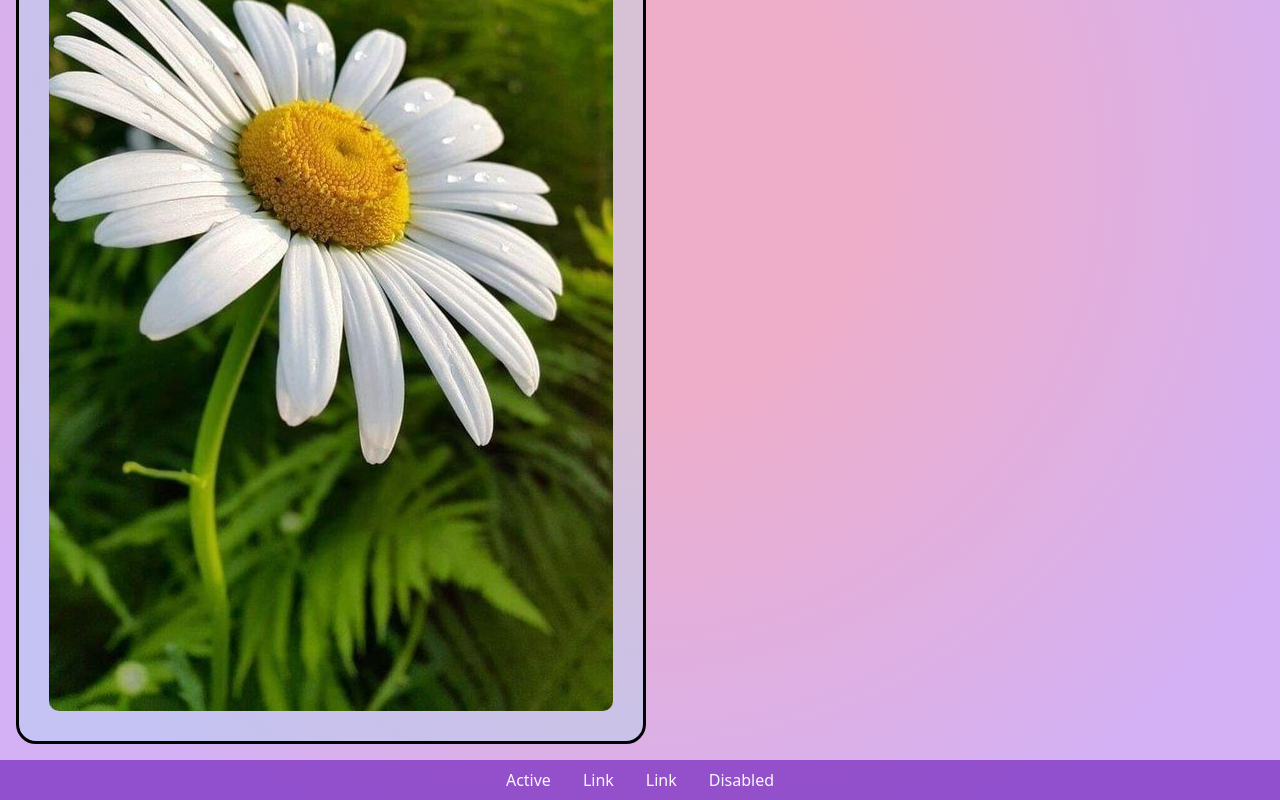
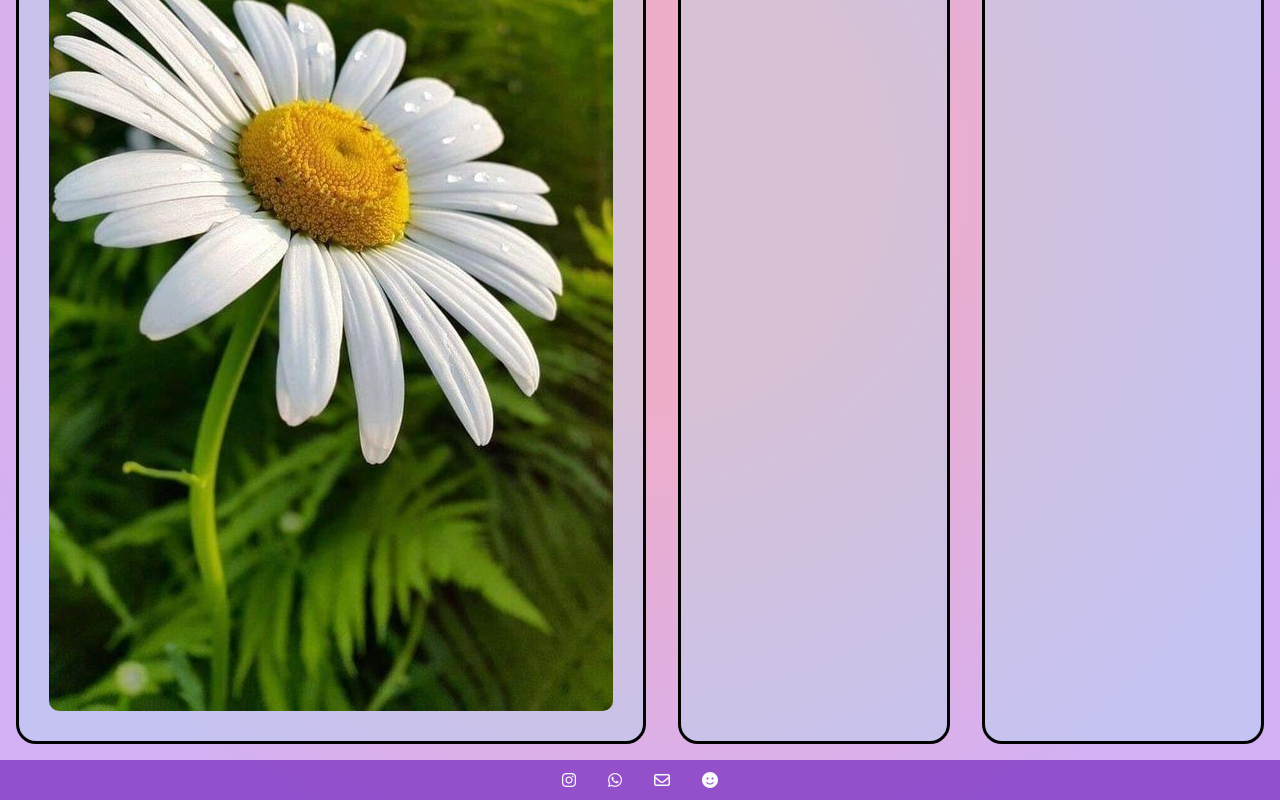
Before and after one commit to EzequielBarrera/Coder, a plain HTML site: page index.html in a window 1280 px wide. Shown: the part 459-1259 px from the top of the page. Drawn offline with nearby package versions, Linux system fonts and the light colour scheme.

Commit message:
seguimiento del index

```diff
--- a/index.html
+++ b/index.html
@@ -6,6 +6,7 @@
     <link rel="stylesheet" href="style.css">
     <link href="https://cdn.jsdelivr.net/npm/bootstrap@5.3.3/dist/css/bootstrap.min.css" rel="stylesheet" integrity="sha384-QWTKZyjpPEjISv5WaRU9OFeRpok6YctnYmDr5pNlyT2bRjXh0JMhjY6hW+ALEwIH" crossorigin="anonymous">
     <link rel="shortcut icon" href="./img/emblema humanos color.ico" type="image/x-icon">
+    <link rel="stylesheet" href="https://cdnjs.cloudflare.com/ajax/libs/font-awesome/6.5.1/css/all.min.css" integrity="sha512-DTOQO9RWCH3ppGqcWaEA1BIZOC6xxalwEsw9c2QQeAIftl+Vegovlnee1c9QX4TctnWMn13TZye+giMm8e2LwA==" crossorigin="anonymous" referrerpolicy="no-referrer" />
     <title>Inicio</title>
 </head>
 <body>
@@ -38,13 +39,13 @@
     </header>
     <main id="cuerpo">
         <div class="cuerpo-index">
-            <section class="parte1 flor-fondo-cont">
+            <section class="flor-fondo-cont">
                 <img class="flor-fondo" src="./img/fondo-pantalla.jpg" alt="flor-fondo">
             </section>
-            <section class="parte2">
+            <section class="info-izq">
                 <p>Lorem ipsum dolor sit amet consectetur adipisicing elit. Blanditiis, nisi magni. Culpa, a assumenda saepe nam placeat officiis quaerat inventore sed, numquam blanditiis corporis illo totam dolore dolorem ullam delectus?</p>
             </section>
-            <section class="parte3">
+            <section class="info-der">
                 <p>Lorem ipsum, dolor sit amet consectetur adipisicing elit. Saepe ipsum maxime asperiores voluptatum, facere accusantium necessitatibus esse odio quas similique natus vel pariatur. Voluptas, est enim nobis vitae repellendus itaque!</p>
             </section>
         </div>
@@ -52,16 +53,24 @@
     <footer id="pie">
         <ul class="nav justify-content-center">
             <li class="nav-item">
-                <a class="nav-link text-light" href="#">Active</a>
+                <a class="nav-link text-light" href="#">
+                    <i class="fa-brands fa-instagram"></i>
+                </a>
             </li>
             <li class="nav-item">
-                <a class="nav-link text-light" href="#">Link</a>
+                <a class="nav-link text-light" href="#">
+                    <i class="fa-brands fa-whatsapp"></i>
+                </a>
             </li>
             <li class="nav-item">
-                <a class="nav-link text-light" href="#">Link</a>
+                <a class="nav-link text-light" href="#">
+                    <i class="fa-regular fa-envelope"></i>
+                </a>
             </li>
             <li class="nav-item">
-                <a class="nav-link text-light" href="#">Disabled</a>
+                <a class="nav-link text-light" href="#">
+                    <i class="fa-solid fa-face-smile"></i>
+                </a>
             </li>
         </ul>
     </footer>
--- a/style.css
+++ b/style.css
@@ -71,7 +71,7 @@ header nav{
     justify-content: space-between;
 }
 
-.flor-fondo-cont{
+.flor-fondo-cont, .info-izq, .info-der{
     border: 3px solid black;
     padding: 30px;
     border-radius: 20px;
@@ -82,7 +82,6 @@ header nav{
 .flor-fondo{
     border-radius: 10px;
 }
-
 
 /* hola */
 
```
Also changed, not shown: pages/contacto.html (+14 -4 lines), pages/flor.html (+15 -6 lines), pages/login.html (+14 -4 lines).
